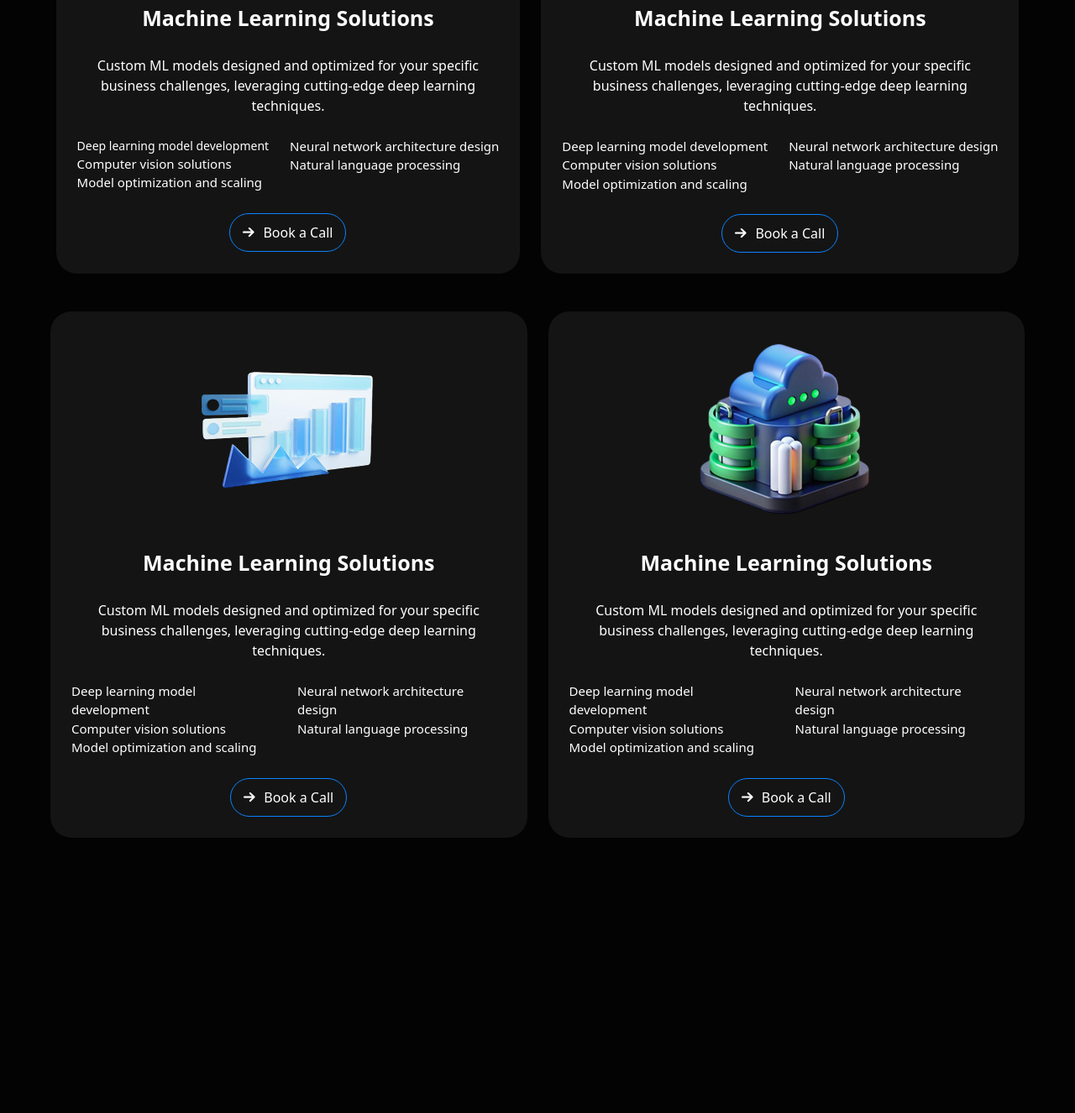
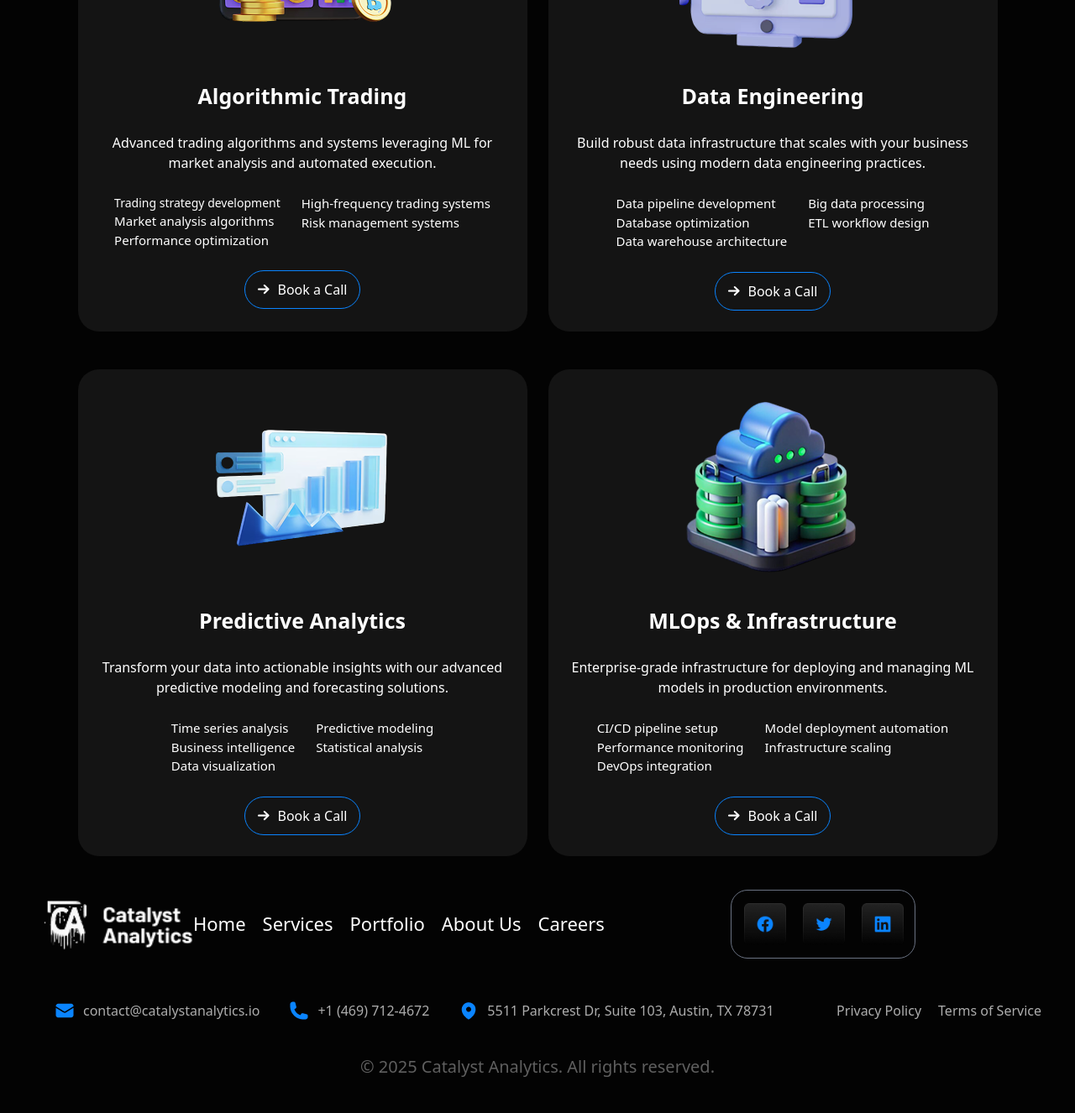
Before and after one commit to rxmnw/EXAM-WEEK-3, a website: page src/page2.html in a window 1280 px wide. Shown: the part 1772-3098 px from the top of the page at 84% size. Before the commit the page ends 2810 px from the top, so only its background shows below. Drawn offline with Linux system fonts and the light colour scheme.

Commit message:
footer page 2

```diff
--- a/src/page2.html
+++ b/src/page2.html
@@ -42,8 +42,8 @@
 </section>
 
 
-<section class="max-w-300 m-auto flex flex-col items-center  gap-[45px] p-[40px_20px]">
-        <div class="flex flex-col gap-[10px] text-center">
+<section class="max-w-300 m-auto flex flex-col items-center lg:mt-[100px]  gap-[45px] p-[40px_20px]">
+        <div class="flex flex-col gap-[25px] text-center">
           <h1 class="text-[35px] font-semibold">Our Services</h1>
           <p class="text-[15px] lg:w-[650px]">
             Comprehensive AI, blockchain, and analytics solutions powered by
@@ -75,18 +75,18 @@
           </div>
           <div class="flex flex-col items-center gap-[25px] bg-[#141414] p-[25px] rounded-[25px]" >
             <img src="./srt2.png" alt="" />
-            <h1 class="text-[25px] font-semibold text-center">  Machine Learning Solutions
+            <h1 class="text-[25px] font-semibold text-center">  Blockchain Development
             </h1>
-            <p class="lg:w-[485px] text-center"> Custom ML models designed and optimized for your specific business  challenges, leveraging cutting-edge deep learning techniques. </p>
+            <p class="lg:w-[485px] text-center"> End-to-end blockchain solutions from smart contract development to decentralized application architecture.</p>
             <div class="flex items-start flex-col lg:flex-row gap-[25px]">
               <div class="list-disc marker:text-[#0A84FF]">
-                <p class="text-[15px]">Deep learning model development</p>
-                <p class="text-[15px]">Computer vision solutions</p>
-                <p class="text-[15px]">Model optimization and scaling</p>
+                <p class="text-[15px]">Smart contract development</p>
+                <p class="text-[15px]">Blockchain integration</p>
+                <p class="text-[15px]">Token implementation</p>
               </div>
               <div class="list-disc marker:text-[#0A84FF]">
-                <p class="text-[15px]">Neural network architecture design</p>
-                <p class="text-[15px]">Natural language processing</p>
+                <p class="text-[15px]">DeFi protocol design</p>
+                <p class="text-[15px]">Web3 development</p>
               </div>
             </div>
             <button  class="flex items-center gap-[10px] border p-[10px_15px] rounded-[50px] border-[#0A84FF]" >
@@ -98,17 +98,17 @@
         <div class="flex flex-col lg:flex-row gap-[25px]">
           <div class="flex flex-col items-center gap-[25px] bg-[#141414] p-[25px] rounded-[25px]">
             <img src="./srt3.png" alt="" />
-            <h1 class="text-[25px] font-semibold text-center">  Machine Learning Solutions  </h1>
-            <p class="lg:w-[485px] text-center">  Custom ML models designed and optimized for your specific business  challenges, leveraging cutting-edge deep learning techniques.</p>
+            <h1 class="text-[25px] font-semibold text-center">  Algorithmic Trading  </h1>
+            <p class="lg:w-[485px] text-center">  Advanced trading algorithms and systems leveraging ML for market analysis and automated execution.</p>
             <div class="flex items-start flex-col lg:flex-row gap-[25px]">
               <div class="list-disc marker:text-[#0A84FF]">
-                <p class="text-[14px]">Deep learning model development</p>
-                <p class="text-[15px]">Computer vision solutions</p>
-                <p class="text-[15px]">Model optimization and scaling</p>
+                <p class="text-[14px]">Trading strategy development</p>
+                <p class="text-[15px]">Market analysis algorithms</p>
+                <p class="text-[15px]">Performance optimization</p>
               </div>
               <div class="list-disc marker:text-[#0A84FF]">
-                <p class="text-[15px]">Neural network architecture design</p>
-                <p class="text-[15px]">Natural language processing</p>
+                <p class="text-[15px]">High-frequency trading systems</p>
+                <p class="text-[15px]">Risk management systems</p>
               </div>
             </div>
             <button  class="flex items-center gap-[10px] border p-[10px_15px] rounded-[50px] border-[#0A84FF]" >
@@ -117,17 +117,17 @@
           </div>
           <div class="flex flex-col items-center gap-[25px] bg-[#141414] p-[25px] rounded-[25px]">
             <img src="./srt4.png" alt="" />
-            <h1 class="text-[25px] font-semibold text-center"> Machine Learning Solutions  </h1>
-            <p class="lg:w-[485px] text-center"> Custom ML models designed and optimized for your specific business challenges, leveraging cutting-edge deep learning techniques.</p>
+            <h1 class="text-[25px] font-semibold text-center">Data Engineering </h1>
+            <p class="lg:w-[485px] text-center"> Build robust data infrastructure that scales with your business needs using modern data engineering practices.</p>
             <div class="flex items-start flex-col lg:flex-row gap-[25px]">
               <div class="list-disc marker:text-[#0A84FF]">
-                <p class="text-[15px]">Deep learning model development</p>
-                <p class="text-[15px]">Computer vision solutions</p>
-                <p class="text-[15px]">Model optimization and scaling</p>
+                <p class="text-[15px]">Data pipeline development</p>
+                <p class="text-[15px]">Database optimization</p>
+                <p class="text-[15px]">Data warehouse architecture</p>
               </div>
               <div class="list-disc marker:text-[#0A84FF]">
-                <p class="text-[15px]">Neural network architecture design</p>
-                <p class="text-[15px]">Natural language processing</p>
+                <p class="text-[15px]">Big data processing</p>
+                <p class="text-[15px]">ETL workflow design</p>
               </div>
             </div>
             <button  class="flex items-center gap-[10px] border p-[10px_15px] rounded-[50px] border-[#0A84FF]" >
@@ -139,19 +139,17 @@
           <div
             class="flex flex-col items-center gap-[25px] bg-[#141414] p-[25px] rounded-[25px]" >
             <img src="./srt5.png" alt="" />
-            <h1 class="text-[25px] font-semibold text-center">  Machine Learning Solutions
-            </h1>
-            <p class="lg:w-[485px] text-center"> Custom ML models designed and optimized for your specific business  challenges, leveraging cutting-edge deep learning techniques.
-            </p>
+            <h1 class="text-[25px] font-semibold text-center"> Predictive Analytics</h1>
+            <p class="lg:w-[485px] text-center">Transform your data into actionable insights with our advanced predictive modeling and forecasting solutions. </p>
             <div class="flex items-start flex-col lg:flex-row gap-[25px]">
               <div class="list-disc marker:text-[#0A84FF]">
-                <p class="text-[15px]">Deep learning model development</p>
-                <p class="text-[15px]">Computer vision solutions</p>
-                <p class="text-[15px]">Model optimization and scaling</p>
+                <p class="text-[15px]">Time series analysis</p>
+                <p class="text-[15px]">Business intelligence</p>
+                <p class="text-[15px]">Data visualization</p>
               </div>
               <div class="list-disc marker:text-[#0A84FF]">
-                <p class="text-[15px]">Neural network architecture design</p>
-                <p class="text-[15px]">Natural language processing</p>
+                <p class="text-[15px]">Predictive modeling</p>
+                <p class="text-[15px]">Statistical analysis</p>
               </div>
             </div>
             <button class="flex items-center gap-[10px] border p-[10px_15px] rounded-[50px] border-[#0A84FF]">
@@ -160,18 +158,18 @@
           </div>
           <div  class="flex flex-col items-center gap-[25px] bg-[#141414] p-[25px] rounded-[25px]" >
             <img src="./srt6.png" alt="" />
-            <h1 class="text-[25px] font-semibold text-center"> Machine Learning Solutions </h1>
-            <p class="lg:w-[485px] text-center">  Custom ML models designed and optimized for your specific business challenges, leveraging cutting-edge deep learning techniques.
+            <h1 class="text-[25px] font-semibold text-center">MLOps & Infrastructure </h1>
+            <p class="lg:w-[485px] text-center">  Enterprise-grade infrastructure for deploying and managing ML models in production environments.
             </p>
             <div class="flex items-start flex-col lg:flex-row gap-[25px]">
               <div class="list-disc marker:text-[#0A84FF]">
-                <p class="text-[15px]">Deep learning model development</p>
-                <p class="text-[15px]">Computer vision solutions</p>
-                <p class="text-[15px]">Model optimization and scaling</p>
+                <p class="text-[15px]">CI/CD pipeline setup</p>
+                <p class="text-[15px]">Performance monitoring</p>
+                <p class="text-[15px]">DevOps integration</p>
               </div>
               <div class="list-disc marker:text-[#0A84FF]">
-                <p class="text-[15px]">Neural network architecture design</p>
-                <p class="text-[15px]">Natural language processing</p>
+                <p class="text-[15px]">Model deployment automation</p>
+                <p class="text-[15px]">Infrastructure scaling</p>
               </div>
             </div>
             <button class="flex items-center gap-[10px] border p-[10px_15px] rounded-[50px] border-[#0A84FF]">
@@ -182,9 +180,59 @@
         </div>
       </section>
 
+</main>
+
+<footer class="max-w-300 m-auto">
+
+<div class="flex justify-between items-center text-[22px]">
+
+<img class="w-[190px] h-[80px] lg:block hidden" src="./Logo.png" alt="">
+
+<div class="hidden lg:flex gap-[20px]">
+    <p>Home</p>
+    <p>Services</p>
+    <p>Portfolio</p>
+    <p>About Us</p>
+    <p>Careers</p>
+</div>
+
+<div class=" border rounded-[20px] border-gray-500 w-[90%] lg:w-[220px] p-[25px] m-auto  lg:p-[15px] flex justify-around lg:gap-[20px]">
+    <img class="lg:w-[50px]  lg:h-[50px]" src="./facebook.png" alt="">
+    <img class="w-[50px] h-[50px]" src="./twitter.png" alt="">
+    <img class="w-[50px] h-[50px]" src="./IN.png" alt="">
+</div>
+
+</div>
+
+<div class="text-[#adadad]  flex justify-between mt-[50px]  ">
+
+<div class="flex flex-col gap-[20px] ml-[25px] lg:flex lg:flex-row lg:gap-[35px]">
+<div class="flex gap-[10px] items-center">
+    <img src="./Icon.png" alt="">
+    <p>contact@catalystanalytics.io</p>
+</div>
+<div class="flex gap-[10px] items-center">
+    <img src="./Icon (1).png" alt="">
+    <p>+1 (469) 712-4672</p>
+</div>
+<div class="flex gap-[10px] items-center">
+    <img src="./Icon (2).png" alt="">
+    <p>5511 Parkcrest Dr, Suite 103, Austin, TX 78731</p>
+</div>
+
+
+</div>
+<div class="hidden lg:flex gap-[20px]">
+    <p>Privacy Policy</p>
+    <p>Terms of Service</p>
+</div>
+
+</div>
+<p class="text-[#5f5f5f] flex justify-center mt-[40px] pb-[40px] text-[20px] text-center lg:text-start">© 2025 Catalyst Analytics. All rights reserved.</p>
+
+</footer>
 
 
 
-</main>
 </body>
 </html>
```
Also changed, not shown: index.html (+1 -1 lines), src/output.css.
